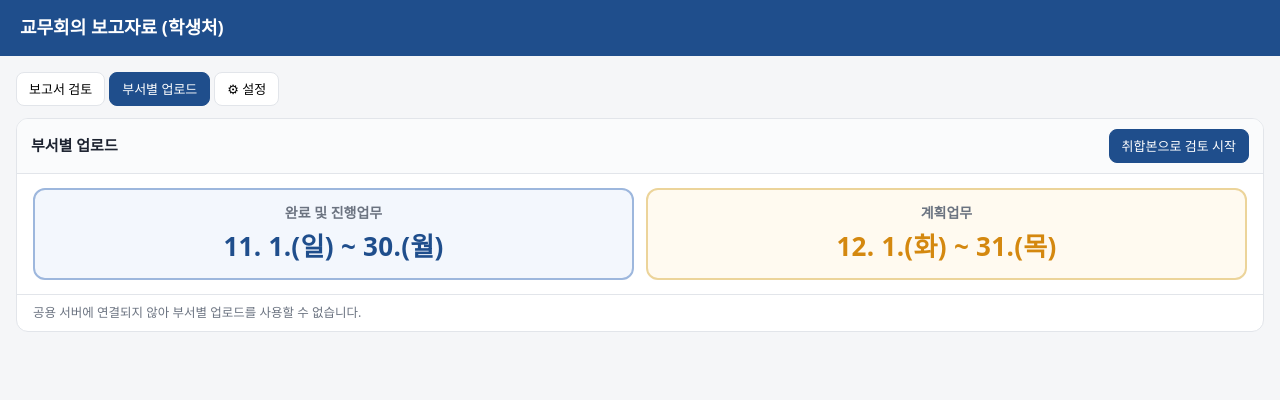
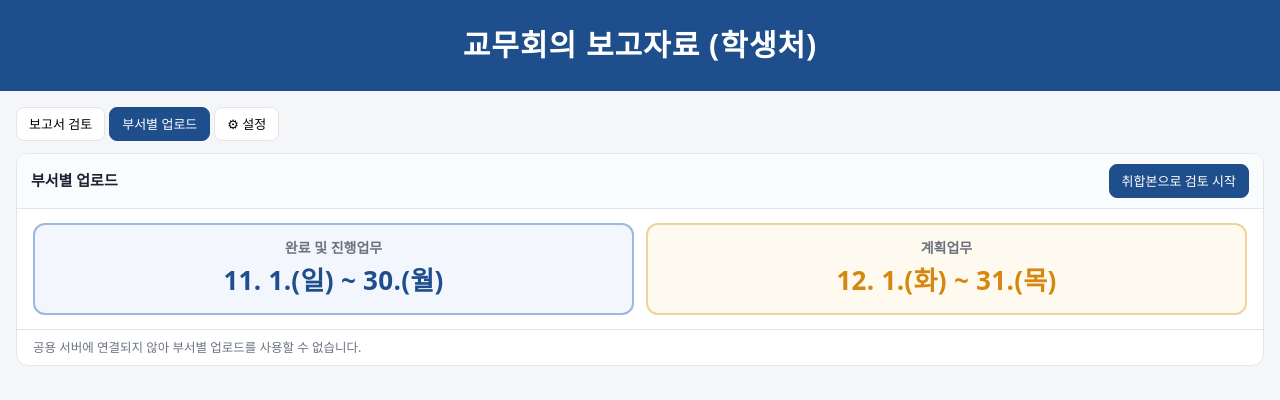
Before and after one commit to haewoonchoifamily/study, a plain HTML site: page 교무회의_보고자료_학생처/public/index.html in a window 1280 px wide. Drawn offline with Linux system fonts and the light colour scheme; no server answers.

Commit message:
교무회의 앱: 제목을 크게, 가운데 정렬
Co-Authored-By: Claude Sonnet 5.5 <noreply@anthropic.com>
Claude-Session: https://claude.ai/code/session_0149qNK1xg5eeeDDcRuAsg1J

```diff
--- a/교무회의_보고자료_학생처/public/index.html
+++ b/교무회의_보고자료_학생처/public/index.html
@@ -8,8 +8,8 @@
   :root{--bg:#f5f6f8;--card:#fff;--line:#e2e5ea;--text:#1d2330;--mute:#6b7380;--accent:#1f4e8c;--del:#c0392b;--star:#d4880f}
   *{box-sizing:border-box}
   body{margin:0;background:var(--bg);color:var(--text);font-family:"Malgun Gothic","Apple SD Gothic Neo","Noto Sans KR",system-ui,sans-serif;line-height:1.55}
-  header{background:var(--accent);color:#fff;padding:14px 20px}
-  header h1{margin:0;font-size:18px;font-weight:700}
+  header{background:var(--accent);color:#fff;padding:22px 20px;text-align:center}
+  header h1{margin:0;font-size:30px;font-weight:800;letter-spacing:1px}
   header p{margin:2px 0 0;font-size:13px;opacity:.85}
   main{max-width:1280px;margin:0 auto;padding:16px}
   #drop{border:2px dashed #9aa6b8;border-radius:12px;background:var(--card);padding:28px 16px;text-align:center;cursor:pointer;transition:.15s}
```
